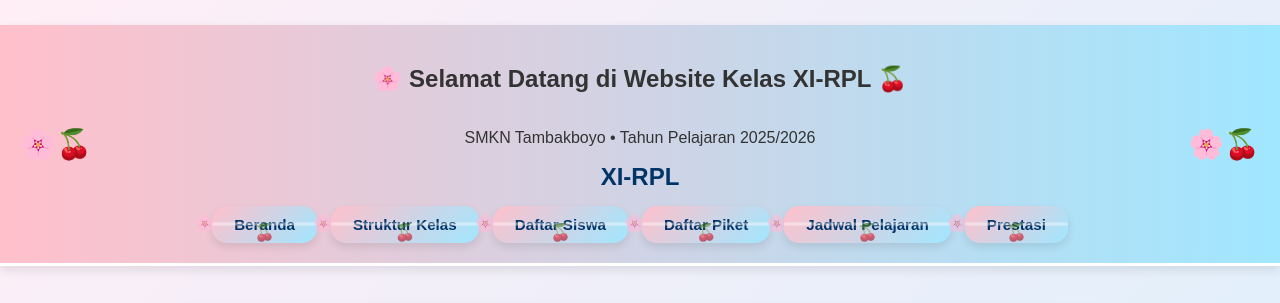
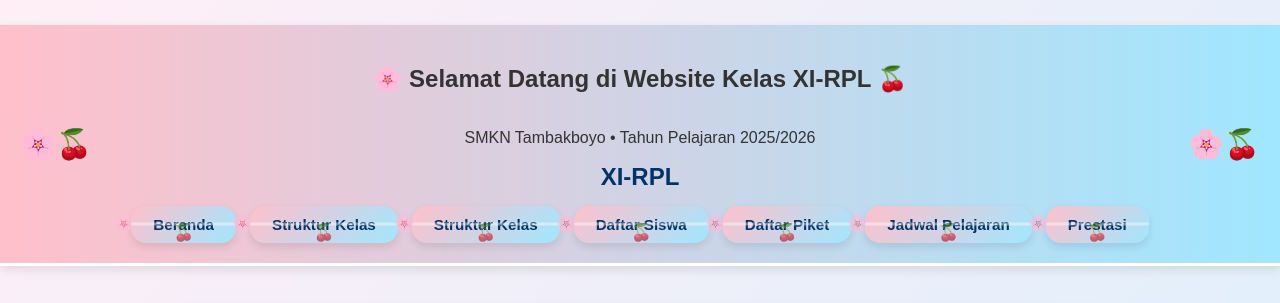
Before and after one commit to charissa06/website, a plain HTML site: page index.html in a window 1280 px wide. Shown: the top 303 px of the page. Drawn offline with Linux system fonts and the light colour scheme.

Commit message:
Update index.html

```diff
--- a/index.html
+++ b/index.html
@@ -15,6 +15,7 @@
     <h2>XI-RPL</h2>
     <ul>
      <li><a href="index.html">Beranda</a></li>
+       <li><a href="strukturkelas.html">Struktur Kelas</a></li>
       <li><a href="struktursiswa.html">Struktur Kelas</a></li>
       <li><a href="daftarsiswa.html"> Daftar Siswa</a></li>
       <li><a href="jadwalpiket.html">Daftar Piket</a></li>
```
